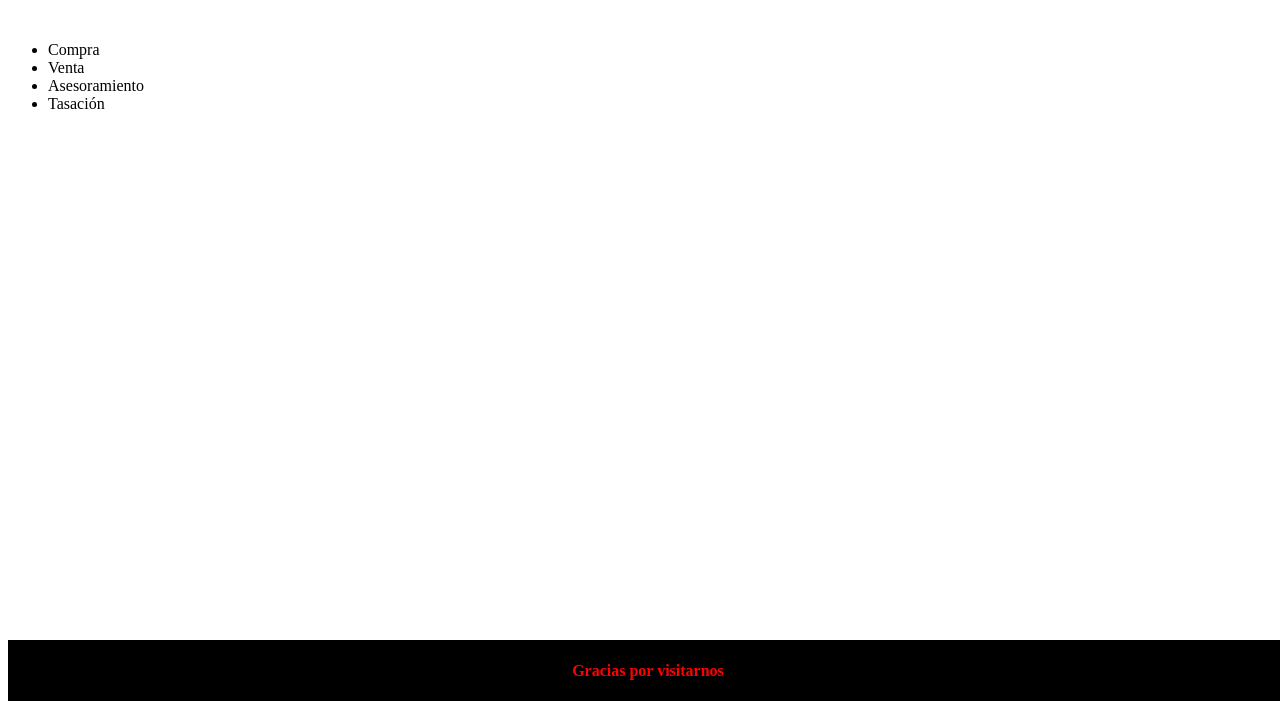
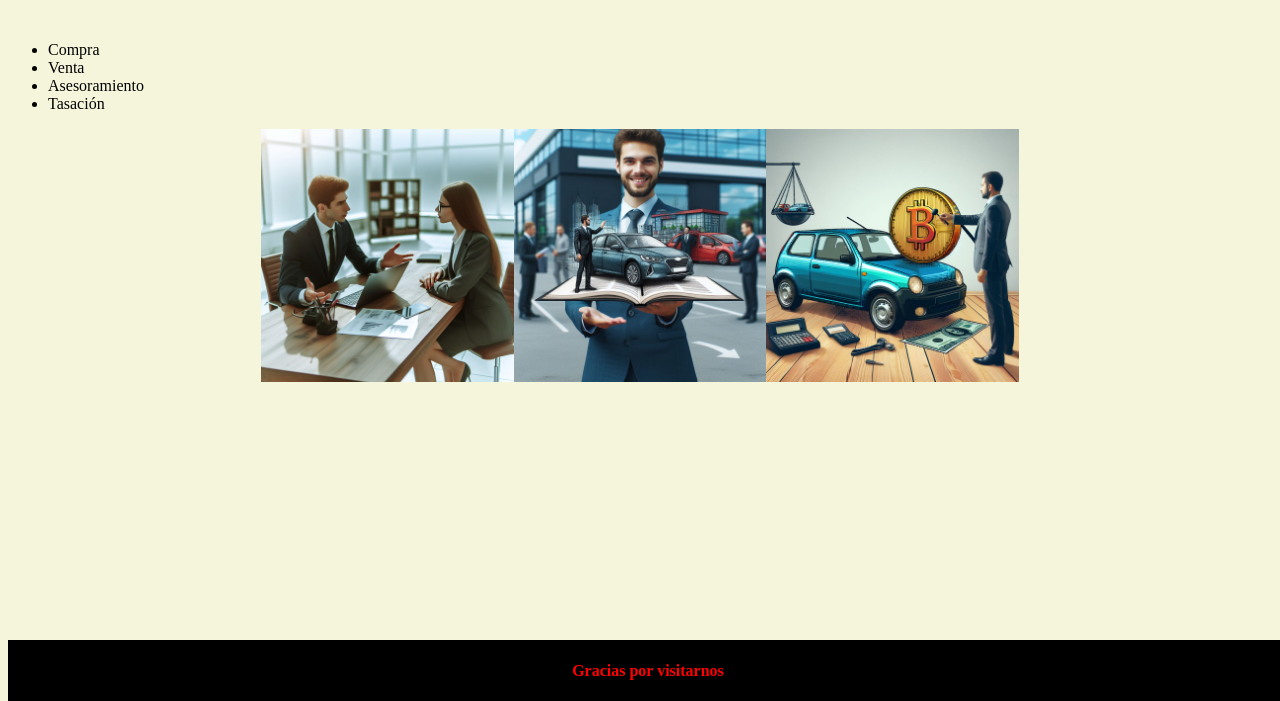
Before and after one commit to Gerdab02/Desarrollo-web, a plain HTML site: page Html/Servicios.html in a window 1280 px wide. Shown: the part 99-800 px from the top of the page. Drawn offline with Linux system fonts and the light colour scheme.

Commit message:
clase terminada

```diff
--- a/Css/Style.css
+++ b/Css/Style.css
@@ -8,6 +8,7 @@ h4 {
 
 body {
     text-align: center;
+    background-color: beige;
 }
 
 header {
@@ -25,3 +26,40 @@ footer {
 .wsp {
     margin-right: 100%;
 }
+
+section {
+    display: flex;
+    flex-wrap: wrap;
+    justify-content: center;
+}
+.img-one {
+    flex-direction: column;
+    width: 20%;
+    height: 20%;
+    padding-bottom: 4%;
+}
+.img-two {
+    flex-direction: column;
+    width: 20%;
+    height: 20%;
+    padding-bottom: 4%;
+}
+.img-three {
+    flex-direction: column;
+    width: 20%;
+    height: 20%;
+}
+.img-four {
+    flex-direction: column;
+    width: 25%;
+    height: 25%;
+}
+.img-five {
+    flex-direction: column;
+    width: 25%;
+    height: 25%;
+}
+.img-principal {
+    width: 45%;
+    height: 45%;
+}
--- a/Html/Servicios.html
+++ b/Html/Servicios.html
@@ -37,6 +37,11 @@
         <li>Asesoramiento</li>
         <li>Tasación</li>
     </ul>
+    <section>
+        <img src="../images/asesoramiento.jpg" alt="asesoramiento" class="img-one">
+        <img src="../images/venta.jpg" alt="venta" class="img-two">
+        <img src="../images/tasacion.jpg" alt="tasacion" class="img-three">
+    </section>
     <footer>
         <h4>Gracias por visitarnos</h4>
     </footer>
```
Also changed, not shown: Html/Modelos.html (+6 -2 lines), index.html (+5 -4 lines), Proyecto.png (added), Wireframe.png (deleted), images/asesoramiento.jpg (added), images/tasacion.jpg (added), images/venta.jpg (added).
